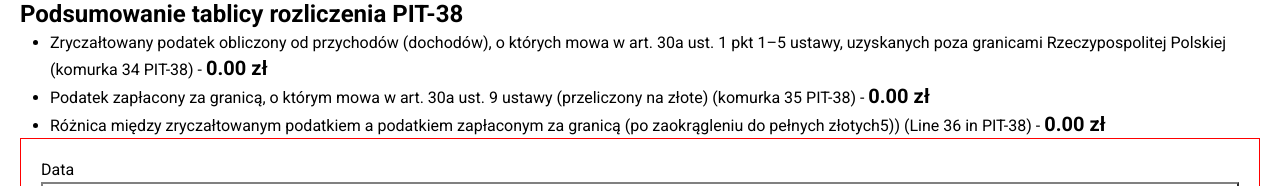
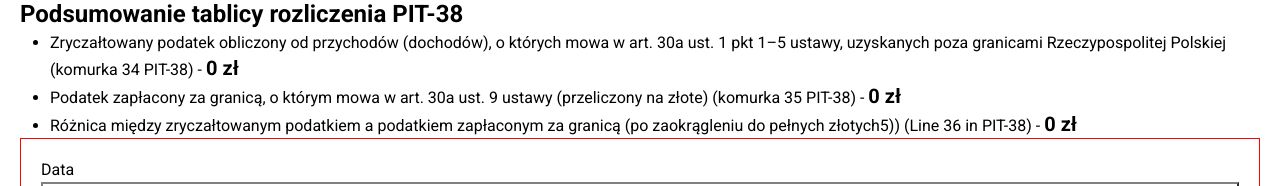
Before and after one commit to Ihornechypor/dividents_calculator_for_poland, a React (Vite) app: page / in a window 1280 px wide. Shown: the part 423-609 px from the top of the page. Built offline with nearby package versions, Linux system fonts and the light colour scheme.

Commit message:
refactor

```diff
--- a/src/components/Controller/index.tsx
+++ b/src/components/Controller/index.tsx
@@ -8,15 +8,13 @@ import {
   dividendsReportTypes,
   resultTableTypes,
 } from '../../types';
-import { CURRENCIES } from '../../consts';
+import { CURRENCIES, MAX_DIVIDEND_DATE } from '../../consts';
 import { totalCalculations, isAllDataFilled, fetchData } from '../../helpers';
 import { initialDividendState, dividendsReportState } from '../../initialStates';
 import { ResultTable } from '../ResultTable';
 import { ResultTotal } from '../ResultTotal';
 import { dividendCalulations } from '../../helpers/dividendCalulations';
 import { InputSelect, InputWrapper, Button, DatePic } from '../UI';
-
-const maxDate = new Date();
 
 export const Controller = () => {
   const [dividendData, setDividendData] = useState<dividendDataSateTypes>({
@@ -25,10 +23,13 @@ export const Controller = () => {
   const [dividendCalculated, setDividendCalculated] = useState<boolean>(false);
   const [isFetching, setIsFetching] = useState<boolean>(false);
   const [dividendsReport, setDividendsReport] = useState<dividendsReportTypes>({ ...dividendsReportState });
-  const [dividendsTotal, setDividendsTotal] = useState<resultTableTypes[]>([]);
+  const [dividendsTotal, setDividendsTotal] = useState<resultTableTypes[]>(
+    JSON.parse(localStorage.getItem('dividendTotal')!) || [],
+  );
 
   useEffect(() => {
     setDividendsReport({ ...totalCalculations(dividendsTotal) });
+    localStorage.setItem('dividendTotal', JSON.stringify(dividendsTotal));
   }, [dividendsTotal]);
 
   const handleDividentData = (e?: inputTypes, date?: dateFormatTypes) => {
@@ -114,7 +115,7 @@ export const Controller = () => {
             label="Set divident payment day"
             selected={dividendData.date}
             onChange={(date: dateFormatTypes) => handleDividentData(null, date)}
-            maxDate={maxDate}
+            maxDate={MAX_DIVIDEND_DATE}
             disabled={dividendCalculated}
           />
         </div>
--- a/src/consts/index.ts
+++ b/src/consts/index.ts
@@ -5,3 +5,4 @@ export const CURRENCIES = [
   { value: 'usd', text: 'usd' },
   { value: 'eur', text: 'eur' },
 ];
+export const MAX_DIVIDEND_DATE = new Date();
--- a/src/helpers/dividendCalulations.ts
+++ b/src/helpers/dividendCalulations.ts
@@ -6,12 +6,10 @@ import { percentToDecimal } from './percentToDecimal';
 export const dividendCalulations = (data: apiDataTypes, dividendData: dividendDataSateTypes) => {
   const taxNumToPercent = percentToDecimal(dividendData.tax);
   const taxBasePercents = taxNumToPercent >= POLAND_TAX_RATE;
-
   const taxBaseLocal = dividendData.ammount * data.currencyRate;
   const taxLocal = taxBaseLocal * POLAND_TAX_RATE;
   const taxPaidLocal = taxBaseLocal * taxNumToPercent;
   const taxForReportCell = taxBasePercents ? taxLocal : taxBaseLocal * taxNumToPercent;
-  console.log(taxForReportCell);
 
   const taxNeedToPayLocal = taxNumToPercent >= POLAND_TAX_RATE ? 0 : taxLocal - taxPaidLocal;
 
--- a/src/helpers/totalCalculations.ts
+++ b/src/helpers/totalCalculations.ts
@@ -1,10 +1,9 @@
-import { TO_FIXED_VALUE } from '../consts';
 import { resultTableTypes } from '../types';
 
 export const totalCalculations = (dividendsTotal: resultTableTypes[]) => {
-  const totalTax = dividendsTotal.reduce((sum, item) => sum + item.taxLocal, 0).toFixed(TO_FIXED_VALUE);
-  let totalTaxPaid = dividendsTotal.reduce((sum, item) => sum + item.taxForReportCell, 0).toFixed(TO_FIXED_VALUE);
-  const totalNeedToPay = dividendsTotal.reduce((sum, item) => sum + item.taxNeedToPayLocal, 0).toFixed(TO_FIXED_VALUE);
+  const totalTax = dividendsTotal.reduce((sum, item) => sum + item.taxLocal, 0).toFixed(0);
+  let totalTaxPaid = dividendsTotal.reduce((sum, item) => sum + item.taxForReportCell, 0).toFixed(0);
+  const totalNeedToPay = dividendsTotal.reduce((sum, item) => sum + item.taxNeedToPayLocal, 0).toFixed(0);
 
   return {
     totalTax,
```
